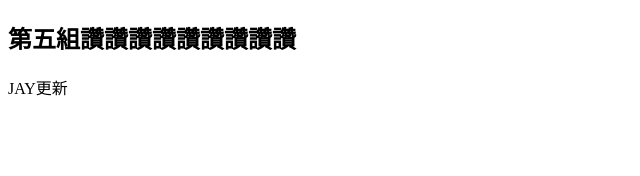
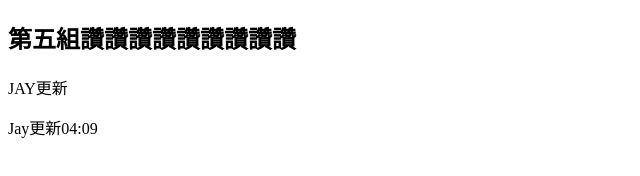
Before and after one commit to RRrush37/5th_for_fun, a plain HTML site: page index.html in a window 1280 px wide. Shown: the whole page, without its empty margins (0-640 px from the left). Drawn offline with Linux system fonts and the light colour scheme.

Commit message:
Jay第二次更新

```diff
--- a/index.html
+++ b/index.html
@@ -9,5 +9,6 @@
   <body>
     <h2>第五組讚讚讚讚讚讚讚讚讚</h2>
     <p>JAY更新</p>
+    <p>Jay更新04:09</p>
   </body>
 </html>
```
